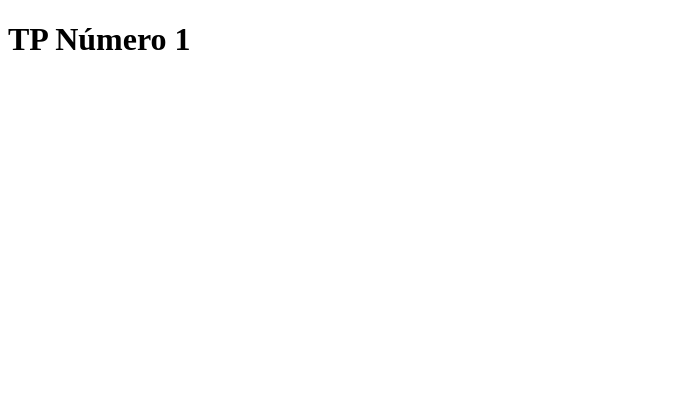
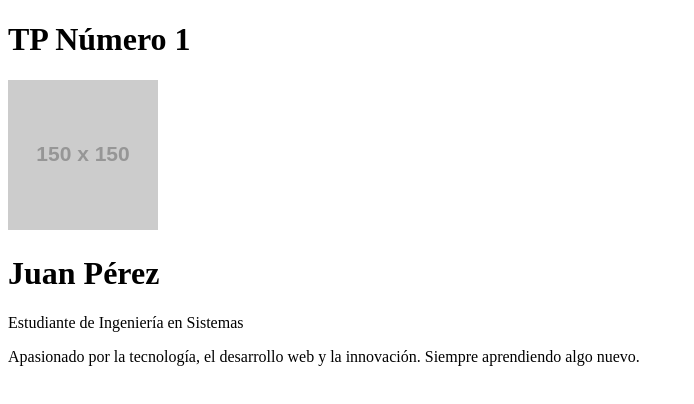
Before and after one commit to PanchoPereyra/tpUno, a plain HTML site: page index.html in a window 1280 px wide. Shown: the whole page, without its empty margins (0-694 px from the left). Drawn offline with Linux system fonts and the light colour scheme; placeholder pictures from the web are drawn by us.

Commit message:
complete el html y css

```diff
--- /dev/null
+++ b/css/estilos.css
@@ -0,0 +1,48 @@
+body {
+    background-color: #f0f4f8;
+    font-family: 'Roboto', sans-serif;
+    margin: 0;
+    padding: 20px;
+}
+
+.tarjeta {
+    background-color: white;
+    width: 300px;
+    padding: 20px;
+    margin: 40px auto;
+    border: 2px solid #ddd;
+    border-radius: 12px;
+    text-align: center;
+    color: #333;
+}
+
+.avatar {
+    width: 120px;
+    height: 120px;
+    border-radius: 50%;
+    border: 3px solid #4CAF50;
+    margin-bottom: 15px;
+    transition: transform 0.3s ease;
+}
+
+.avatar:hover {
+    transform: scale(1.05);
+}
+
+h1 {
+    margin: 10px 0 5px;
+    font-size: 24px;
+    color: #2c3e50;
+}
+
+.ocupacion {
+    margin: 5px 0;
+    font-weight: bold;
+    color: #4CAF50;
+}
+
+.descripcion {
+    font-size: 14px;
+    line-height: 1.4;
+    margin-top: 10px;
+}
--- a/index.html
+++ b/index.html
@@ -3,9 +3,17 @@
 <head>
     <meta charset="UTF-8">
     <meta name="viewport" content="width=device-width, initial-scale=1.0">
-    <title>Document</title>
+    <title>Pruebas Git</title>
 </head>
 <body>
     <h1>TP Número 1</h1>
+        <div class="tarjeta">
+        <img src="https://via.placeholder.com/150" alt="Foto de perfil" class="avatar">
+        <h1>Juan Pérez</h1>
+        <p class="ocupacion">Estudiante de Ingeniería en Sistemas</p>
+        <p class="descripcion">
+            Apasionado por la tecnología, el desarrollo web y la innovación. Siempre aprendiendo algo nuevo.
+        </p>
+    </div>
 </body>
 </html>
```
